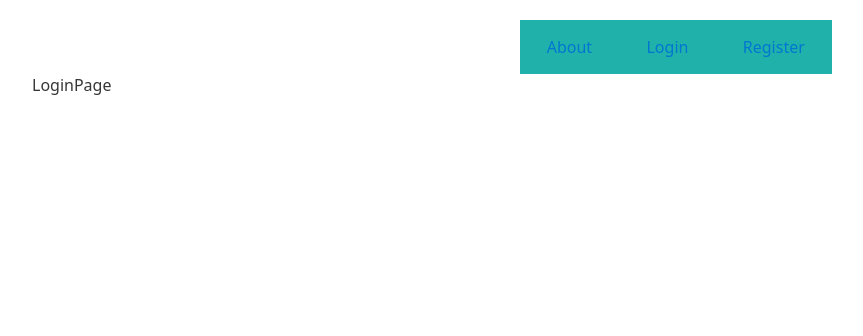
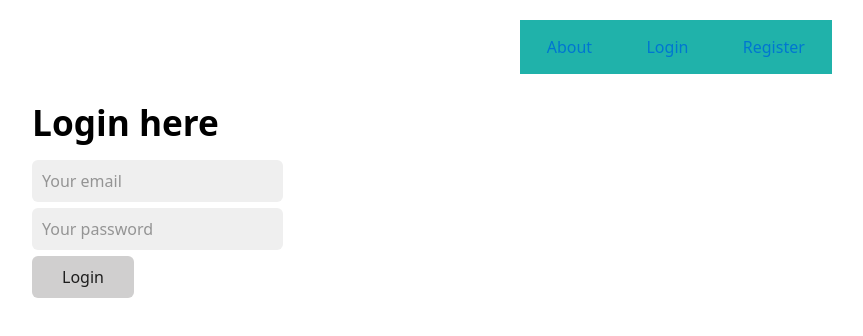
Before and after one commit to livrocky/react-11-formik-customHook, a React (Create React App) app: page /login in a window 1280 px wide. Shown: the top 336 px of the page, without its empty margins (208-1071 px from the left). Built offline with nearby package versions, Linux system fonts and the light colour scheme.

Commit message:
2 way binding

```diff
--- /dev/null
+++ b/src/components/LoginForm/LoginForm.jsx
@@ -0,0 +1,24 @@
+import { useFormik } from 'formik';
+
+const initValues = {
+  email: '',
+  password: '',
+};
+
+function LoginForm() {
+  const formik = useFormik({
+    initialValues: initValues,
+  });
+
+  console.log(formik.values);
+
+  return (
+    <form>
+      <input onChange={formik.handleChange} value={formik.values.email} name='email' type='text' placeholder='Your email' />
+      <input onChange={formik.handleChange} value={formik.values.password} name='password' type='password' placeholder='Your password' />
+      <button type='submit'>Login</button>
+    </form>
+  );
+}
+
+export default LoginForm;
--- a/src/pages/LoginPage/LoginPage.jsx
+++ b/src/pages/LoginPage/LoginPage.jsx
@@ -1,6 +1,13 @@
 // import css from './LoginPage.module.css'
 
+import LoginForm from '../../components/LoginForm/LoginForm';
+
 function LoginPage(props) {
-  return <div>LoginPage</div>;
+  return (
+    <div>
+      <h1>Login here</h1>
+      <LoginForm />
+    </div>
+  );
 }
 export default LoginPage;
```
